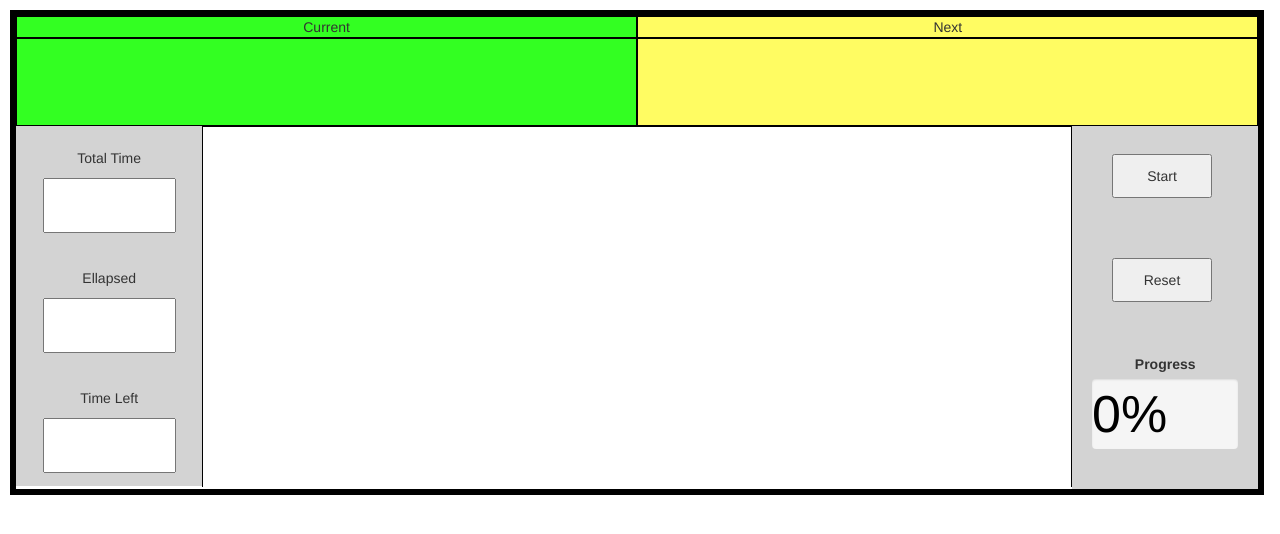
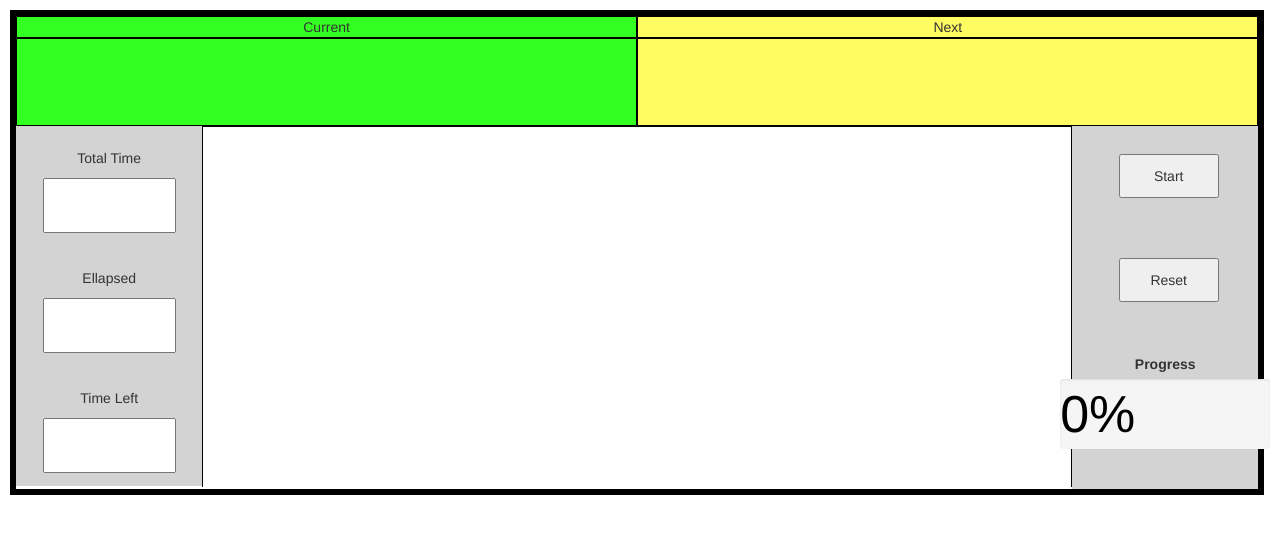
Before and after one commit to amurray500/timedexNode, a website: page index.html in a window 1280 px wide. Drawn offline with Linux system fonts and the light colour scheme; files that its build step writes are made by us from their sources; no server answers.

Commit message:
Updating styles

```diff
--- a/public/css/timedex.css
+++ b/public/css/timedex.css
@@ -99,6 +99,7 @@ div.container {
 	float: left;
 	width: 15%;
 	background-color: lightgray;
+	align-items: center;
 }
 
 button {
@@ -137,4 +138,5 @@ button {
 
 .progressDivWrapper {
 	margin-top: 10px;
+	width: 250px;
 }
```
